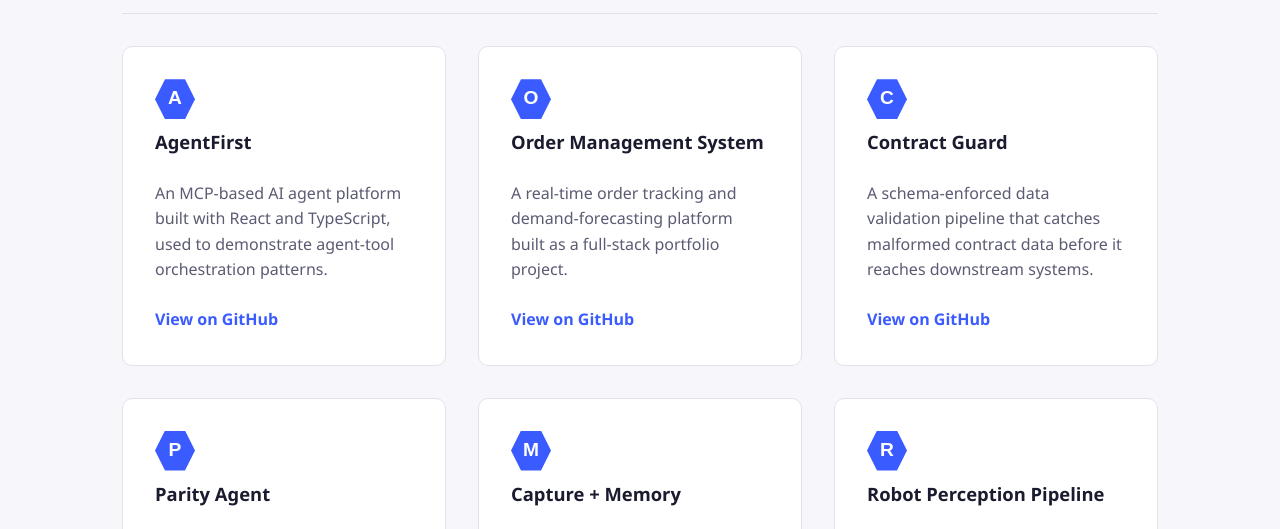
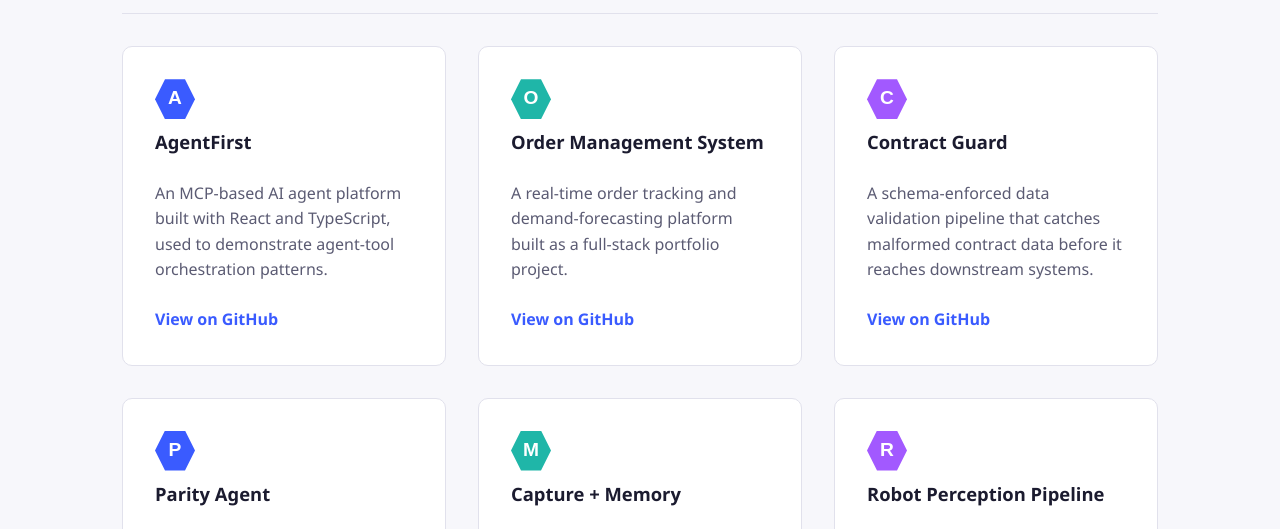
Before and after one commit to BryanSJamesDev/bryan-vanilla-homepage, a website with bundled scripts: page projects.html in a window 1280 px wide. Shown: the part 242-771 px from the top of the page. Built offline with nearby package versions, Linux system fonts and the light colour scheme.

Commit message:
Update projects.css

```diff
--- a/css/projects.css
+++ b/css/projects.css
@@ -28,6 +28,14 @@
   background-color: var(--color-accent);
 }
 
+.project-card:nth-child(3n + 2) .project-card__icon {
+  background-color: var(--color-accent-2);
+}
+
+.project-card:nth-child(3n + 3) .project-card__icon {
+  background-color: var(--color-accent-3);
+}
+
 .project-card h2 {
   margin: 0;
   font-size: 1.15rem;
```
